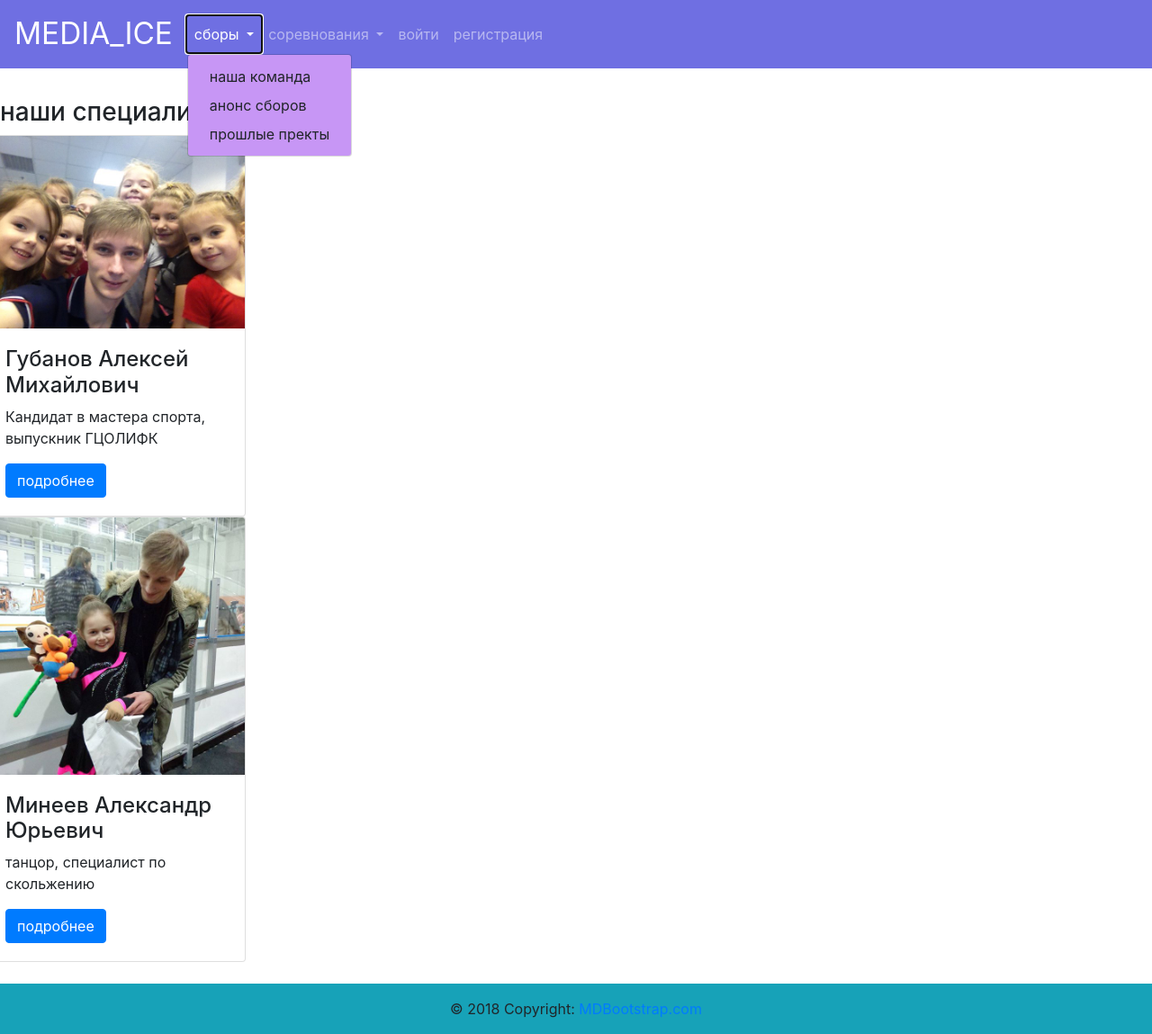
After one commit to Pgigurist/site_python, a Django app: page /registration/coaches/ in a window 1280 px wide, after a click on "сборы". The commit adds this page. Shown: the whole page at 90% size. Run offline with Django 3.2, Linux system fonts and the light colour scheme; data comes from the database, SQL or seed files in the repository; both versions use the stored data as it was after the commit; some libraries are stand-ins or nearby versions.

Commit message:
добавлен раздел тренеры, пофиксил работу с url (теперь все урлы не захардкожены)

```diff
--- a/web_site/registration/models.py
+++ b/web_site/registration/models.py
@@ -9,6 +9,7 @@ class MediaImage(models.Model):
     title = models.CharField(max_length = 100)
     pub_date = models.DateField('date published', null=True)
     image = models.ImageField(upload_to='static/uploads/img', null=True)
+    albom = models.ForeignKey('Albom', blank=True, null=True, on_delete=models.SET_NULL)
 
     def image_img(self):
         if self.image:
@@ -22,6 +23,17 @@ class MediaImage(models.Model):
     def __str__(self):
         return "[%d] %s" % (self.id, self.title)
         #return self.image_img
+
+class Albom(models.Model):
+    name = models.CharField(max_length = 70)
+    camp = models.ForeignKey('Camp', blank=True, null=True, on_delete=models.SET_NULL)
+    class Meta:
+        verbose_name = "Альбом"
+        verbose_name_plural = "Альбомы"
+
+    def __str__(self):
+        return self.name
+
 class UserProfileInfo(models.Model):
     #надстройка над стандартным классом USERMODEL, берет все теже поля что и в user(наследование)
     user = models.OneToOneField(User, on_delete=models.CASCADE)
@@ -45,7 +57,9 @@ class Camp(models.Model):
     locationZoom = models.CharField(max_length=10)
 
     def camp_map(self):
-        return mark_safe(u'<script src="https://api-maps.yandex.ru/2.1/?lang=ru_RU&amp;apikey=0bd996a4-badf-46ed-b4fc-748760a4da64" type="text/javascript"></script><div id="campMap" style="height: 300px"></div><script>let campMap; ymaps.ready(init); function init(){let api="0bd996a4-badf-46ed-b4fc-748760a4da64"; myMap = new ymaps.Map("campMap",{center:[55.032697,44.493349],zoom:13},{searchControlProvider:"yandex#search"})}</script>')
+        location = u'<script src="https://api-maps.yandex.ru/2.1/?lang=ru_RU&amp;apikey=0bd996a4-badf-46ed-b4fc-748760a4da64" type="text/javascript"></script><div id="campMap" style="height: 300px"></div><script>window.onload = function(){ let campMap; ymaps.ready(init); function init(){let api="0bd996a4-badf-46ed-b4fc-748760a4da64"; myMap = new ymaps.Map("campMap",{center:[55.032697,44.493349],zoom:13},{searchControlProvider:"yandex#search"})}}</script>'
+        print(location)
+        return mark_safe(location)
     camp_map.short_description = 'карта'
     camp_map.allow_tags = True
 
--- /dev/null
+++ b/web_site/registration/templates/registration/coaches.html
@@ -0,0 +1,19 @@
+{% extends "registration/base.html" %}
+{% load static %}
+{% block content %}
+	<h3>наши специалисты</h3>
+	{% for coach in coach_list %}
+	<div class="row">
+	<div class="cel">
+		<div class="card" style="width: 18rem;">
+				<img class="card-img-top" src="/{{coach.mediaImage.image}}" alt="фото не загрузилось :(">
+				<div class="card-body">
+					<h4>{{coach.name}}</h4>
+					<p>{{coach.description}}</p>
+					<a href="" class="btn btn-primary">подробнее</a>
+				</div>
+			</div>
+		</div>
+	</div>
+	{% endfor %}
+{% endblock %}
--- a/web_site/registration/templates/registration/header.html
+++ b/web_site/registration/templates/registration/header.html
@@ -2,17 +2,30 @@
 <!--h1>Python & django web site</h1-->
 
     <nav class="navbar navbar-expand-lg navbar-dark imnavbar">
-      <a class="navbar-brand imbrand" href="/">MEDIA_ICE</a>
+			<a class="navbar-brand imbrand" href="{% url 'registration:landing' %}">MEDIA_ICE</a>
       <button class="navbar-toggler" type="button" data-toggle="collapse" data-target="#navbar" aria-controls="navbar" aria-expanded="false" aria-label="Toggle navigation">
         <span class="navbar-toggler-icon"></span>
       </button>
       <div class="collapse navbar-collapse" id="navbar">
           <ul class="navbar-nav mr-auto">
-              <li class="nav-item active">
-                  <a class="nav-link" href="/registration/list">сборы!</a>
+              <li class="nav-item dropdown active">
+                  <a class="nav-link dropdown-toggle" id="navbarDropdown" href="#" role="button" data-toggle="dropdown" aria-haspopup="true" aria-expanded="false">
+					сборы
+				  </a>
+				  <div class="dropdown-menu" aria-labelledby="navbarDropdown">
+						<a class="dropdown-item" href="{% url 'registration:coaches' %}">наша команда</a>
+						<a class="dropdown-item" href="{% url 'registration:camps' %}">анонс сборов</a>
+						<a class="dropdown-item" href="">прошлые пректы</a>
+				  </div>
               </li>
-			  <li class="nav-item">
-				  <a class="nav-link" href="/registration/camps">camps</a>
+			  <li class="nav-item dropdown">
+				  <a class="nav-link dropdown-toggle" id="competitionDropdown" href="#" role="button" data-toggle="dropdown" aria-haspopup="true" aria-explanded="false">
+					соревнования
+				  </a>
+				  <div class="dropdown-menu" aria-albellebdy="competitionDropdown">
+					<a class="dropdown-item" href="/competitions/">календарь</a>
+					<a class="dropdown-item" href="">результаты</a>
+				  </div>
 			  </li>
               {% if auth == 'yes' %}
                   <li class="nav-item">
--- a/web_site/registration/templates/registration/index.html
+++ b/web_site/registration/templates/registration/index.html
@@ -3,5 +3,5 @@
 
 
 {% block content %}
-	{% include "registration/carousel.html" %}
+	<h4> index page в разработке </h4>
 {% endblock %}
--- a/web_site/registration/templates/registration/landing.html
+++ b/web_site/registration/templates/registration/landing.html
@@ -2,5 +2,5 @@
 
 
 {% block content %}
-	{% include "registration/signIn.html" %}
+	<h3>landing page в разработке</h3>
 {% endblock %}
--- a/web_site/registration/urls.py
+++ b/web_site/registration/urls.py
@@ -5,8 +5,10 @@ from . import views
 app_name = 'registration'
 
 urlpatterns = [
+    url(r'^landing/$', views.landing, name='landing'),
     url(r'^list/$', views.MKList, name='mk_list'), #MK list
     url(r'^camps/$', views.campList, name="camps"),
+    url(r'^coaches/$', views.coaches, name="coaches"), # список тренеров
     url(r'^campDetalis/([0-9]+)/$', views.campDetalis, name="camp_detalis"),
     url(r'^(?P<mk_id>[0-9]+)/$', views.MKDetalis, name='mk_id'),#MK detalis
     url(r'^register/$', views.register, name='register'),
--- a/web_site/registration/views.py
+++ b/web_site/registration/views.py
@@ -5,7 +5,7 @@ from django.http import Http404, HttpResponse, HttpResponseRedirect
 #from django.template import Context, Template
 from django.contrib.auth.decorators import login_required
 from django.urls import reverse
-from .models import MasterClass, Entry, Camp, TeamCoaches #, UserForm, UserProfileInfoForm
+from .models import MasterClass, Entry, Camp, TeamCoaches, Coach #, UserForm, UserProfileInfoForm
 
 
 
@@ -25,6 +25,10 @@ def index(req): #
         print('unknown user')
     return render(req, 'registration/index.html', {'master_classes_list' :master_classes_list})
 
+
+def landing(req):
+    return render(req, 'registration/landing.html')
+
 def campList(req):
 
     context = {
@@ -33,6 +37,8 @@ def campList(req):
             }
     return render(req, 'registration/camp.html', context)
 
+def lastCamps(req):
+    pass
 
 def campDetalis(req, camp_id):
 
@@ -92,6 +98,14 @@ def MKDetalis(req, mk_id):
         raise Http404('obj does not exist')
     return render(req, 'registration/mkdetalis.html', mk)
     #pass
+
+
+def coaches(req):
+    """
+        отдает страницу с полным списком тренеров
+    """
+    context = Coach.objects.all()
+    return render(req, 'registration/coaches.html', {'coach_list':context})
 
 def createEntry(req):
     entry = Entry()
--- a/web_site/static/custom.css
+++ b/web_site/static/custom.css
@@ -5,11 +5,15 @@
 	font-size: 25pt;
 }
 
+.dropdown-menu{
+	background-color: #c796f5;
+}
+
 #map{
 	height: 300px;
 }
 .col{
-	border: 1pt solid red;
+	/*border: 1pt solid red;*/
 }
 .row{
 	/*border: 1pt solid grey;*/
--- a/web_site/web_site/urls.py
+++ b/web_site/web_site/urls.py
@@ -27,7 +27,7 @@ from registration import views
 
 urlpatterns = [
     path('admin/', admin.site.urls),
-    url(r'^$', views.MKList, name='list'),
+    url(r'^$', views.index, name='index'),
     url(r'^special/', views.special, name='special'),
     #url(r'^accounts/', include('django.contrib.auth.urls')),
     url(r'^registration/', include('registration.urls')),
```
Also changed, not shown: web_site/registration/admin.py (+23 -5 lines), web_site/db.sqlite3, web_site/registration/migrations/0005_albom.py (added), web_site/registration/migrations/0006_albom_camp.py (added), web_site/registration/migrations/0007_mediaimage_albom.py (added), 2 other files.
